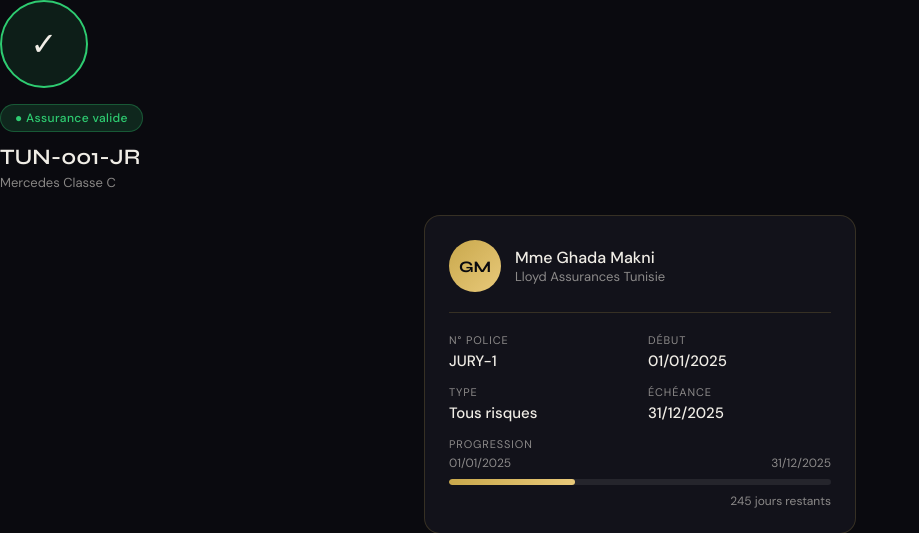
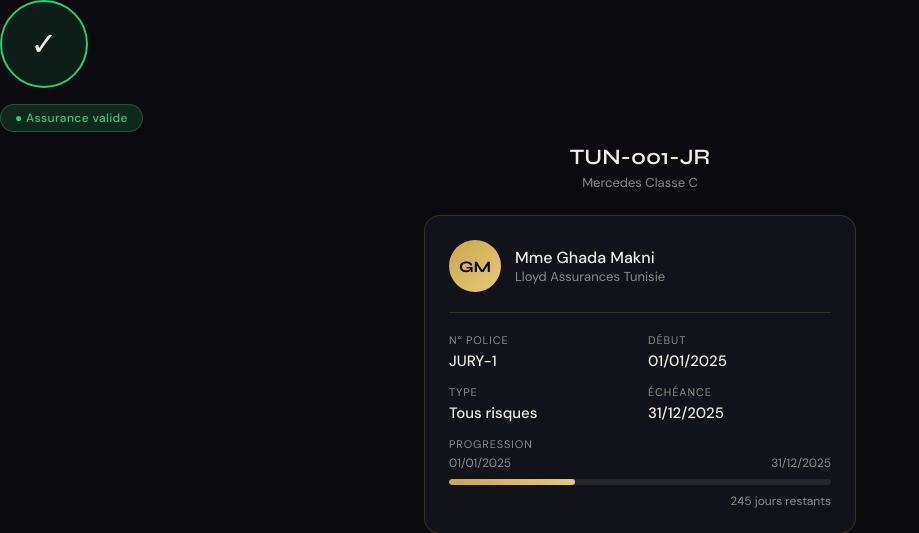
Before and after one commit to TubbyDevy/Assurance-Llyod-Projet, a Flask app: page /scan?police=JURY-1 in a window 1280 px wide. Shown: the part 55-588 px from the top of the page, without its empty margins (0-919 px from the left). Run offline with Flask 3, Linux system fonts and the light colour scheme.

Commit message:
Update scan.html

```diff
--- a/templates/scan.html
+++ b/templates/scan.html
@@ -39,8 +39,8 @@
   <span class="badge {{ 'badge-valid' if p.statut == 'valide' else 'badge-expired' }}">
     {{ '● Assurance valide' if p.statut == 'valide' else '● Assurance expirée' }}
   </span>
-  <p style="margin-top:0.75rem;font-size:22px;font-weight:600;font-family:'Syne',sans-serif;">{{ p.immatriculation }}</p>
-  <p style="font-size:13px;color:var(--text-muted);margin-top:4px;">{{ p.vehicule }}</p>
+  <p style="margin-top:0.75rem;font-size:22px;font-weight:600;font-family:'Syne',sans-serif;text-align:center;">{{ p.immatriculation }}</p>
+  <p style="font-size:13px;color:var(--text-muted);margin-top:4px;text-align:center;">{{ p.vehicule }}</p>
 </div>
 
 <div class="container">
```
